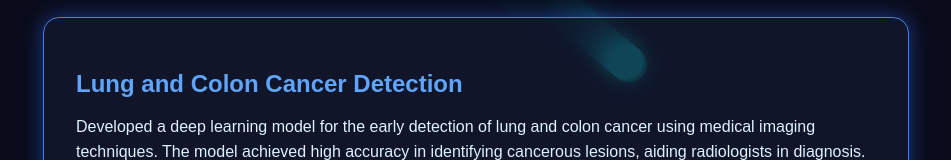
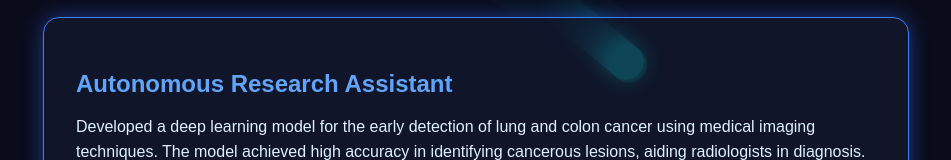
Before and after one commit to GargiGhosh03/Portfolio, a plain HTML site: page projects.html in a window 1280 px wide. Shown: the part 463-623 px from the top of the page, without its empty margins (164-1115 px from the left). Drawn offline with Linux system fonts and the light colour scheme; animation ran at ten frames a second.

Commit message:
Update projects.html

```diff
--- a/projects.html
+++ b/projects.html
@@ -97,7 +97,7 @@
   </section>
 
   <section class="project-detail" id="photography">
-    <h2> Lung and Colon Cancer Detection</h2>
+    <h2> Autonomous Research Assistant</h2>
     <p>Developed a deep learning model for the early detection of lung and colon cancer using medical imaging techniques. The model achieved high accuracy in identifying cancerous lesions, aiding radiologists in diagnosis. Tensorflow library has been used for implementing deep learning model. The model was successfully evaluated and the accuracy was found to be 97 percent.</p>
   </section>
 
```
